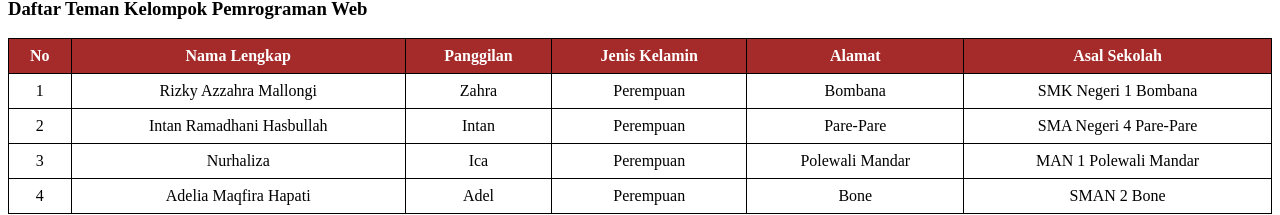
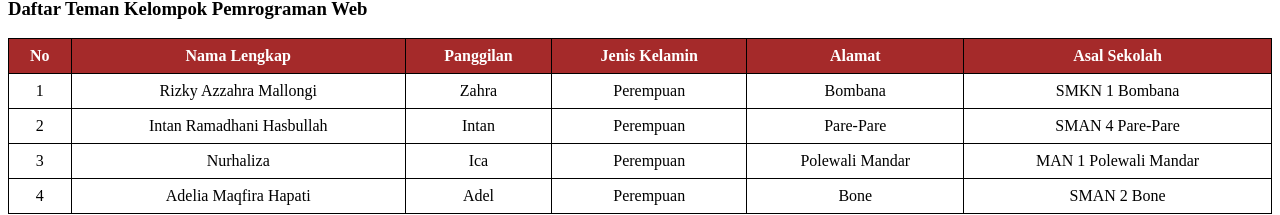
Before and after one commit to riqqahdhianshefira/Praktikum-2, a plain HTML site: page Tugas 2/artikel.html in a window 1280 px wide. Shown: the part 2490-2705 px from the top of the page. Drawn offline with Linux system fonts and the light colour scheme.

Commit message:
artikel.html

```diff
--- a/Tugas 2/artikel.html
+++ b/Tugas 2/artikel.html
@@ -160,7 +160,7 @@
     <td>Zahra</td>
     <td>Perempuan</td>
     <td>Bombana</td>
-    <td>SMK Negeri 1 Bombana </td>
+    <td>SMKN 1 Bombana </td>
   </tr>
   <tr>
     <td>2</td>
@@ -168,7 +168,7 @@
     <td>Intan</td>
     <td>Perempuan</td>
     <td>Pare-Pare</td>
-    <td>SMA Negeri 4 Pare-Pare</td>
+    <td>SMAN 4 Pare-Pare</td>
   </tr>
   <tr>
     <td>3</td>
```
